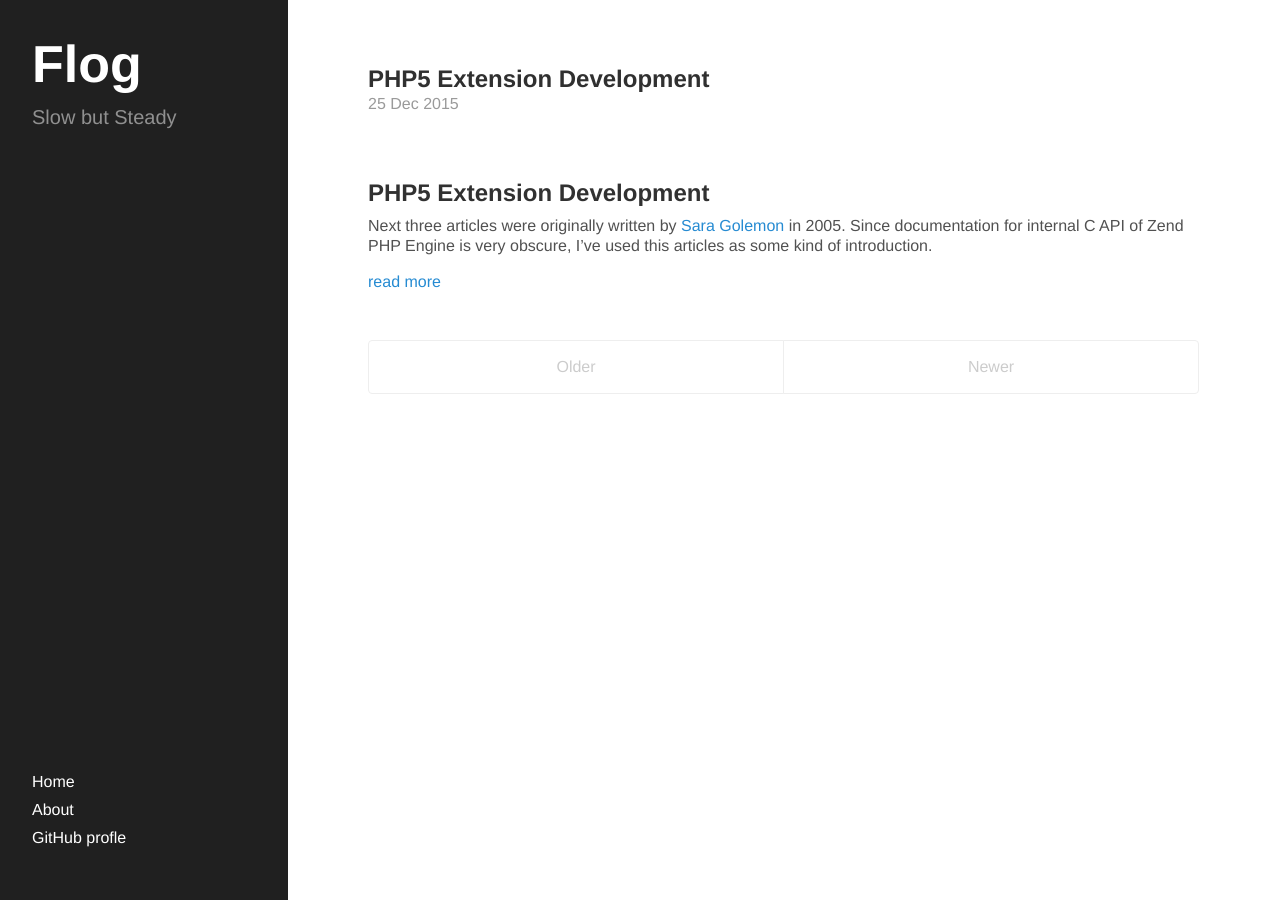
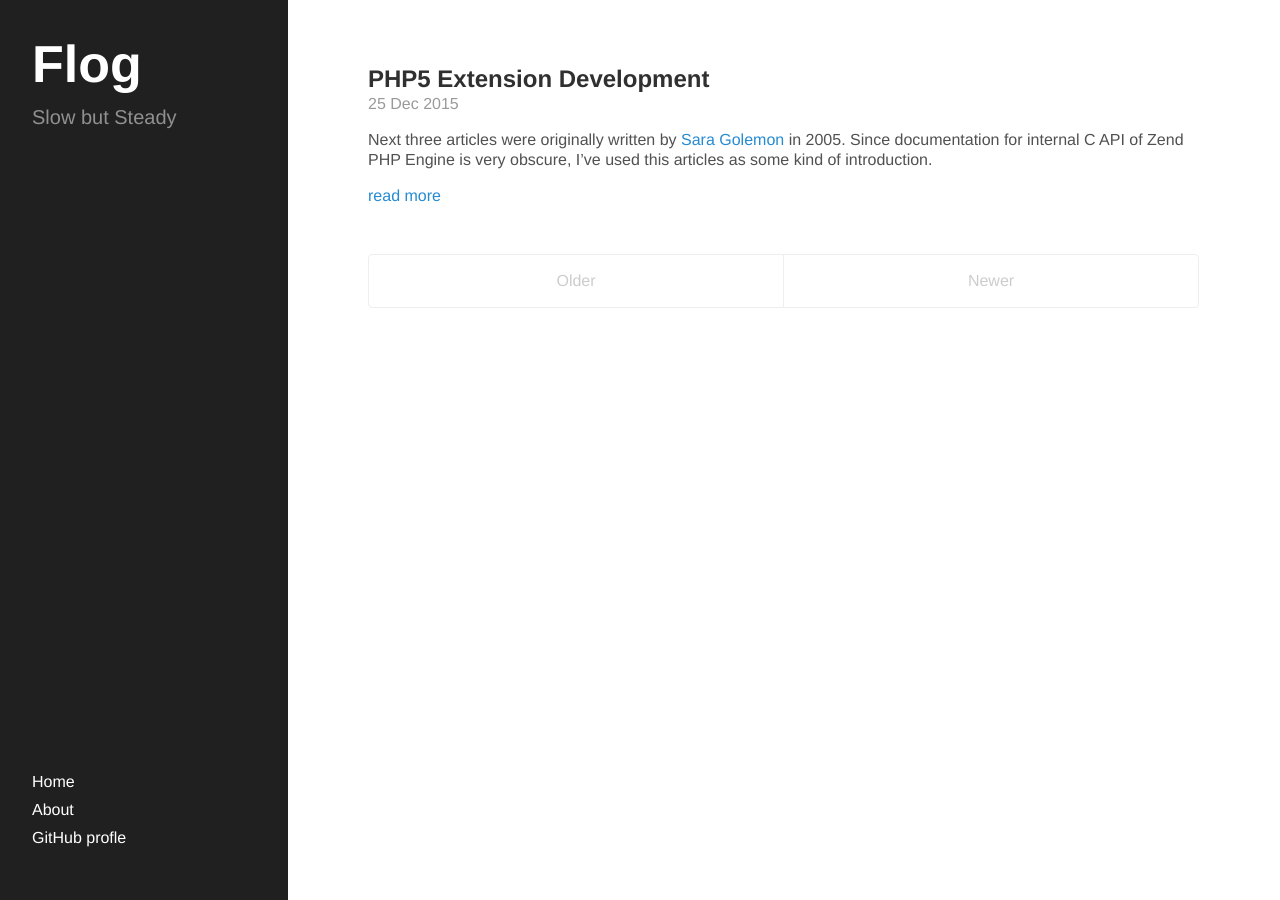
Before and after one commit to bigbes/bigbes.github.io, a Jekyll site: the page built from index.html, in a window 1280 px wide. Built offline with Jekyll 4.4.1, drawn with Linux system fonts in a browser that asks for light colours; the list of posts is cut into pages by our own code.

Commit message:
Add another fix for style

```diff
--- a/_posts/2015-12-26-extension-writing.md
+++ b/_posts/2015-12-26-extension-writing.md
@@ -5,8 +5,6 @@ date:       2015-12-26 00:00:00 +0300
 categories: php
 tags:       php zend extensions borrowed
 ---
-
-# PHP5 Extension Development
 
 Next three articles were originally written by [Sara Golemon](https://github.com/sgolemon) in 2005. Since documentation for internal C API of Zend PHP Engine is very obscure, I've used this articles as some kind of introduction.
 
--- a/public/css/poole.css
+++ b/public/css/poole.css
@@ -332,7 +332,7 @@ tbody tr:nth-child(odd) th {
 
 .page,
 .post {
-  margin-bottom: 4em;
+  margin-bottom: 1rem;
 }
 
 /* Blog post or page title */
```
